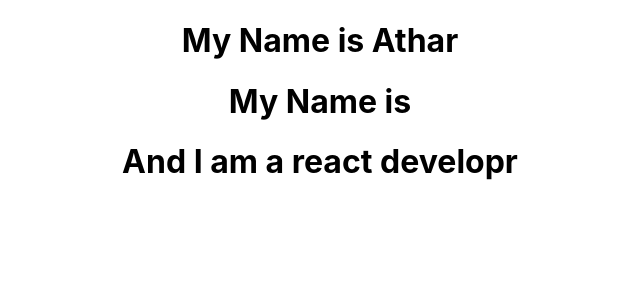
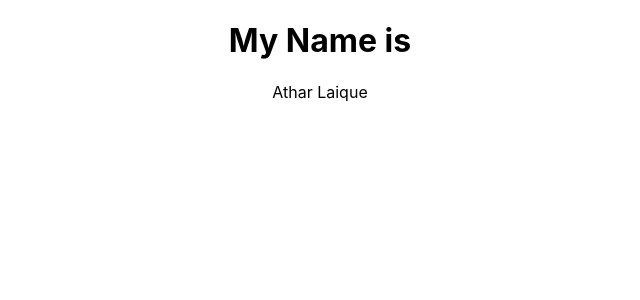
Before and after one commit to AtharLaique/ReactBasics, a React (Create React App) app: page / in a window 1280 px wide. Shown: the top 300 px of the page, without its empty margins (320-960 px from the left). Built offline with nearby package versions, Linux system fonts and the light colour scheme.

Commit message:
Declare the state and access the state

```diff
--- a/src/App.js
+++ b/src/App.js
@@ -6,11 +6,7 @@ function App() {
   return (
     <div className="App">
       {/* Step 1 : Pass Data to component */}
-      <Props name='Athar'/>
-      {/* Step 1 : Write Html in side the component   */}
-      <Props >
-        <h1> And I am a react developr</h1>
-      </Props>
+      <Props type='text' placeholder=" Enter Your name"/>
     </div>
   );
 }
--- a/src/Props.jsx
+++ b/src/Props.jsx
@@ -11,6 +11,10 @@ import React , {Component }from 'react';
 //     )
 // }
 class Props extends Component{
+    //Declare the state
+    state={
+        name:'Athar Laique'
+    }
     render(){
         return(
         <div>
@@ -18,6 +22,8 @@ class Props extends Component{
             <h1>My Name is {this.props.name}</h1>
              {/* props.children*/}
              {this.props.children}
+             {/* use acces state */}
+             {this.state.name}
             </div>
 
         )
```
